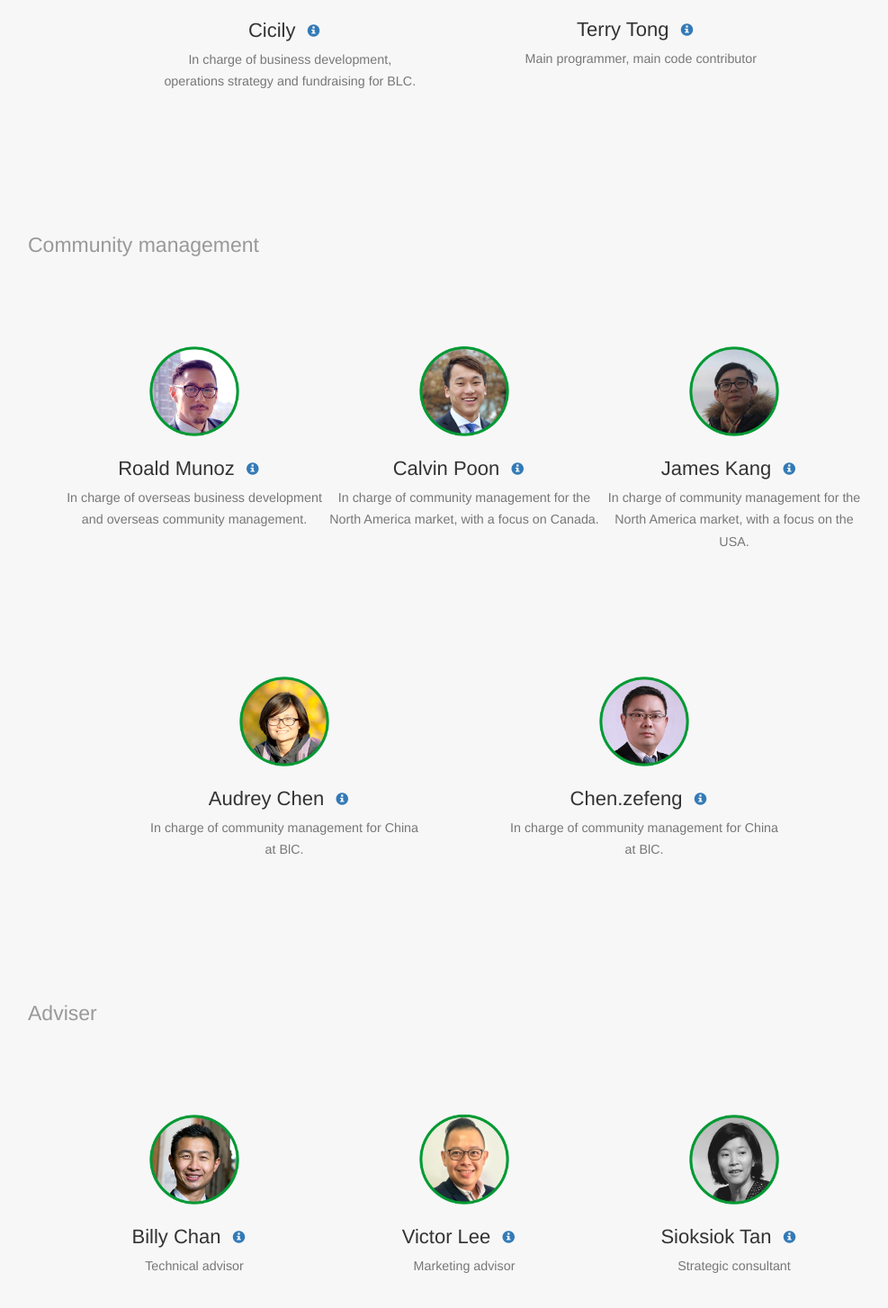
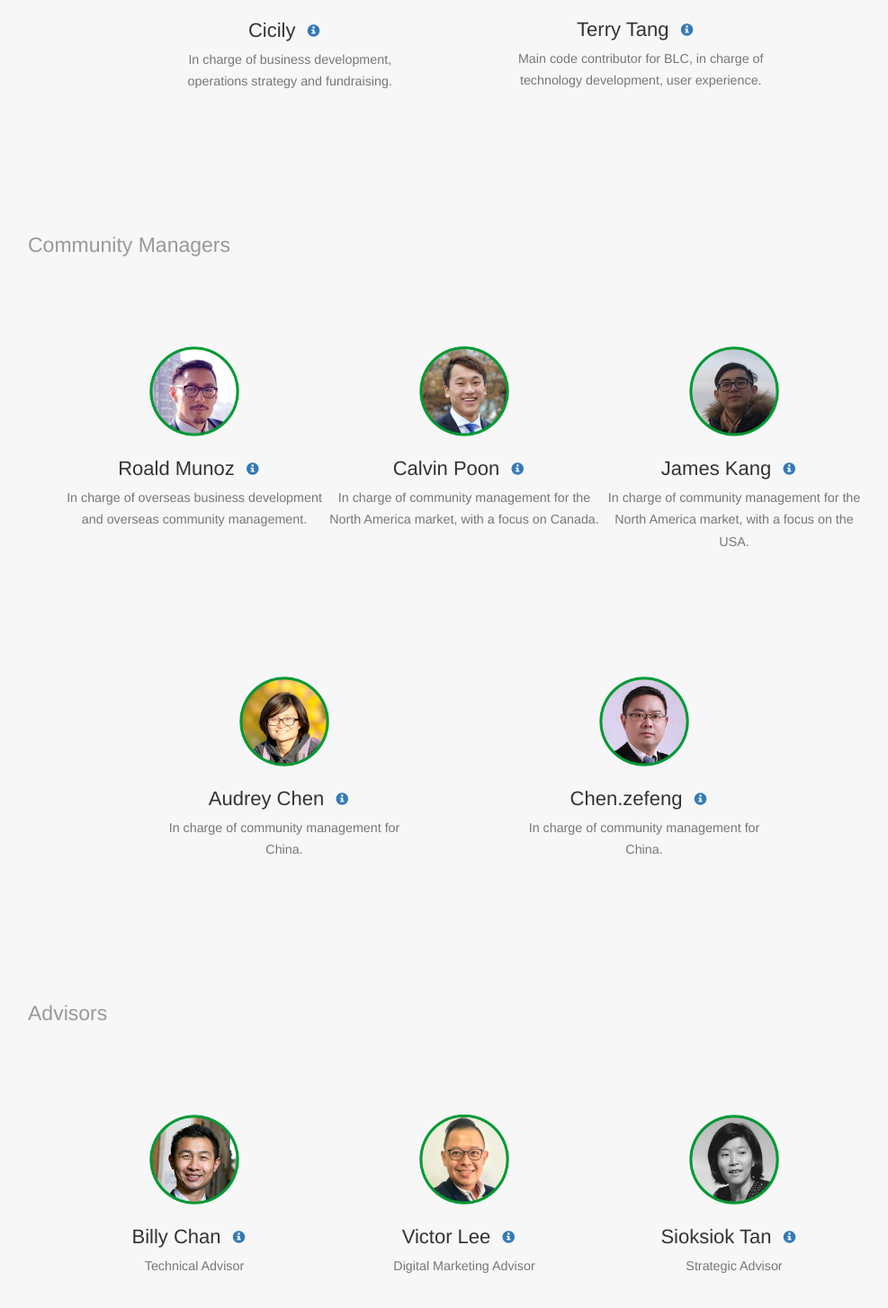
Before and after one commit to BalanceCoin/balancecoin.io, a React (Create React App) app: page / in a window 1280 px wide. Shown: the part 8467-9921 px from the top of the page at 90% size, without its empty margins (74-1061 px from the left). Built offline with nearby package versions, Linux system fonts and the light colour scheme.

Commit message:
Fix documents of english version.

```diff
--- a/src/LangEn.js
+++ b/src/LangEn.js
@@ -133,25 +133,25 @@ export default {
     desc4:
       'With support from such a nurturing and diverse community , we believe we can build an energy-efficient, easy-to-use, fair, and decentralized blockchain ecosystem for the world.',
     founders: {
-      title: 'Founder'
+      title: 'Project Initiators'
     },
     socialOperation: {
-      title: 'Community management'
+      title: 'Community Managers'
     },
     adviser: {
-      title: 'Adviser'
+      title: 'Advisors'
     },
     cicily: {
       title: 'Cicily',
       desc:
         'Co-founder of DaoVentures, investment banking background, ICO Advisor for several leading blockchain projects including ParcelX, DropChain, Robin8, InsChain, and Metaverse;<br />Born in Shanghai, attended university in the USA returned to China in 2014;<br />A strong believer in creating a decentralized ecosystem using blockchain technology;<br />Previous experience includes E&Y, PGC Capital, and Meixin Finance;<br />B. A in Business Administration from Cornel University, USA.',
-      jobdesc: 'In charge of business development, operations strategy and fundraising for BLC.'
+      jobdesc: 'In charge of business development, operations strategy and fundraising.'
     },
     terry: {
-      title: 'Terry Tong',
+      title: 'Terry Tang',
       desc:
         `Terry’s background is mainly in IT, Internet and programming. He studied computer science in his undergrad at HKUST and has received his MBA from MIT Sloan. He is currently an entrepreneur working in the manufacturing sector. His business is to build software for the manufacturing companies in China. His firm also helps them sell products to overseas markets. On the side, I also run an offline singles event called Sparkle, helping top school alums connect with each other.<br />Terry has done extensive research into blockchain and cryptocurrencies, especially Bitcoin-its history and people behind it. He is fascinated by the "greatest invention since the Internet" and believes that's the direction we are all going in the future.<br />His talents in the crypto world lie with writing and understanding technical literature, making decisions on viable technologies, and building a strong industry network through his experiences connecting people.`,
-      jobdesc: 'Main programmer, main code contributor'
+      jobdesc: 'Main code contributor for BLC, in charge of technology development, user experience.'
     },
     roald: {
       title: 'Roald Munoz',
@@ -175,31 +175,31 @@ export default {
       title: 'Audrey Chen',
       desc:
         'Product manager and growth hacker at Stroll Health & Thumbstack, a well-known startup in Silicon Valley;<br />Passionate about impact investment and social enterprises, focusing on food and health care industry;<br />B. A. from Carleton, founded Calhacks, a hackathon community in the U.S.;',
-      jobdesc: 'In charge of community management for China at BlC.'
+      jobdesc: 'In charge of community management for China.'
     },
     czf: {
       title: 'Chen.zefeng',
       desc:
         'An entrepreneur in internet startups with 12 years of internet work experience;<br />Learned about bitcoin in 2012, an early adopter for bitcoin mining, familiar with blockchain terminology with rich experience and interests in blockchain;<br />Deep understanding of computer hardware technology development and self-learner of computer programming;',
-      jobdesc: 'In charge of community management for China at BlC.'
+      jobdesc: 'In charge of community management for China.'
     },
     billy: {
       title: 'Billy Chan',
       desc:
         'Billy is a veteran of the IT industry, with over 15 years of software development, consulting, and sales experience in digital technology. Most recently he led the software antipiracy efforts for Microsoft in Eastern China;<br />He has been passionate about Blockchain since 2015 and is excited about leveraging it to reinvent the food and beverage distribution industry. He founded DropChain, a blockchain startup in supply chain;<br />Born in Canada, and went to Shanghai to live and work in 2014',
-      jobdesc: 'Technical advisor'
+      jobdesc: 'Technical Advisor'
     },
     victor: {
       title: 'Victor Lee',
       desc:
         'Victor is an expert in digital marketing, an ex- director in Omnicom Media Group China focused on media advertising, mobile strategies and brand innovation;<br />Passionate about digital disruption, blockchain & cryptocurrency startups. Experienced startup founder and mentor to several early stage startups;<br />Born in Malaysia, and went to Shanghai to live and work in 2014.',
-      jobdesc: 'Marketing advisor'
+      jobdesc: 'Digital Marketing Advisor'
     },
     sioksiok: {
       title: 'Sioksiok Tan',
       desc:
-        'Sioksiok 是一位资深记录片导演，曾担任 Discovery Asia 的监制，同时也是 Kinetic ONE 的创始人，一家拍摄年轻人、时尚和生活方式为主题的短视频平台，旗下拥有牛人库、优范儿、美丽极客三大独立频道；<br /><br />对区块链创业公司充满兴趣，并为 5 家以上的区块链创业公司成功制作视频并进行多渠道推广；<br /><br />出生于新加坡，于 2012 年移居北京生活及工作，经常往返于上海与北京两地。',
-      jobdesc: 'Strategic consultant'
+        'Tan Siok Siok is a filmmaker, entrepreneur and a honorary geek with a deep passion for great storytelling in the age of real time web.<br />The CEO at Kinetic ONE, a social video platform in China with channels focused on youth culture, fashion and lifestyle as well as parenting&pregnancy. Previously worked as an executive producer for Discovery Channel in Asia,. The shows she produced have clinched more than a dozen awards and nominations at the Asian TV awards and the Golden Bell Awards;<br />Mentor for a few blockchain startups and has made videos for more than five blockchain startups;</br >B.A. (Honors) in Comparative Literature from Brown University, USA.<br />Born in Singapore, and went to Beijing to live and work since 2012.',
+      jobdesc: 'Strategic Advisor'
     }
   },
   contactus: {
```
